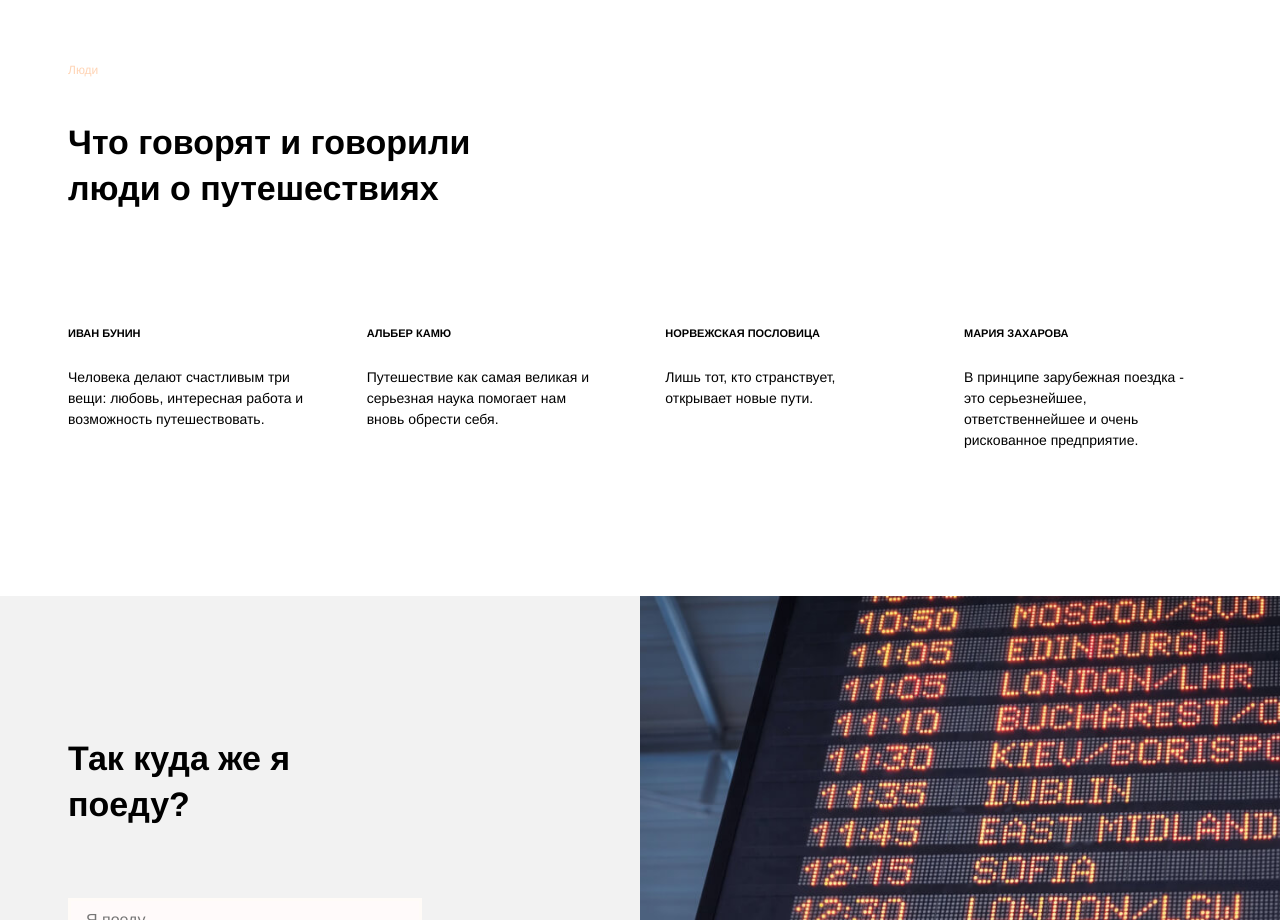
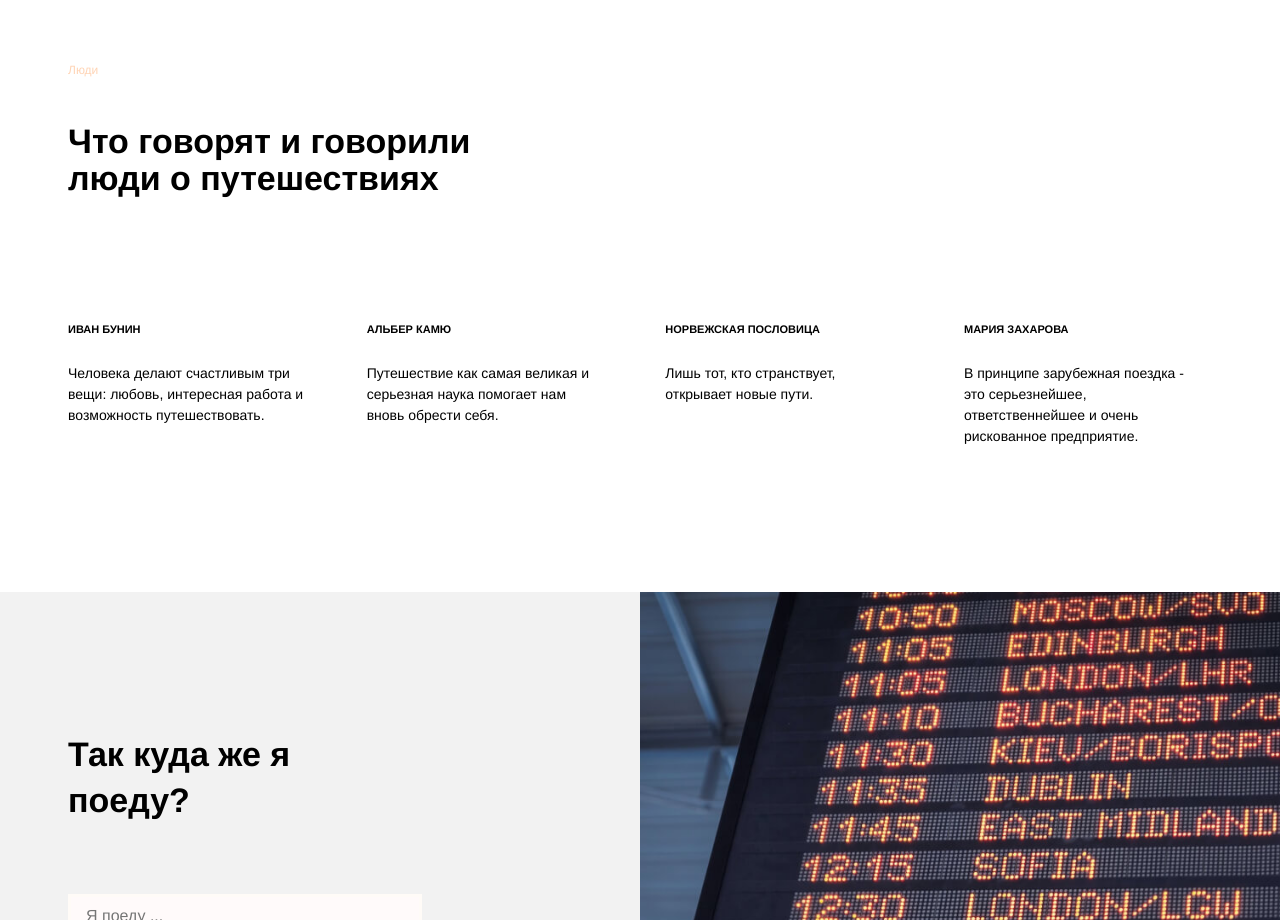
Before and after one commit to SamarinV/happy-holidays, a plain HTML site: page index.html in a window 1280 px wide. Shown: the part 2320-3240 px from the top of the page. Drawn offline with Linux system fonts and the light colour scheme.

Commit message:
Update men__title.css

```diff
--- a/blocks/men/__title/men__title.css
+++ b/blocks/men/__title/men__title.css
@@ -1,9 +1,9 @@
 .men__title {
   font-size: 34px;
   font-weight: bold;
-  line-height: 1.35;
+  line-height: 1.1;
   max-width: 420px;
-  margin: 32px 0 115px 68px;
+  margin: 35px 0 125px 68px;
 }
 
 @media screen and (max-width: 767px) {
```
